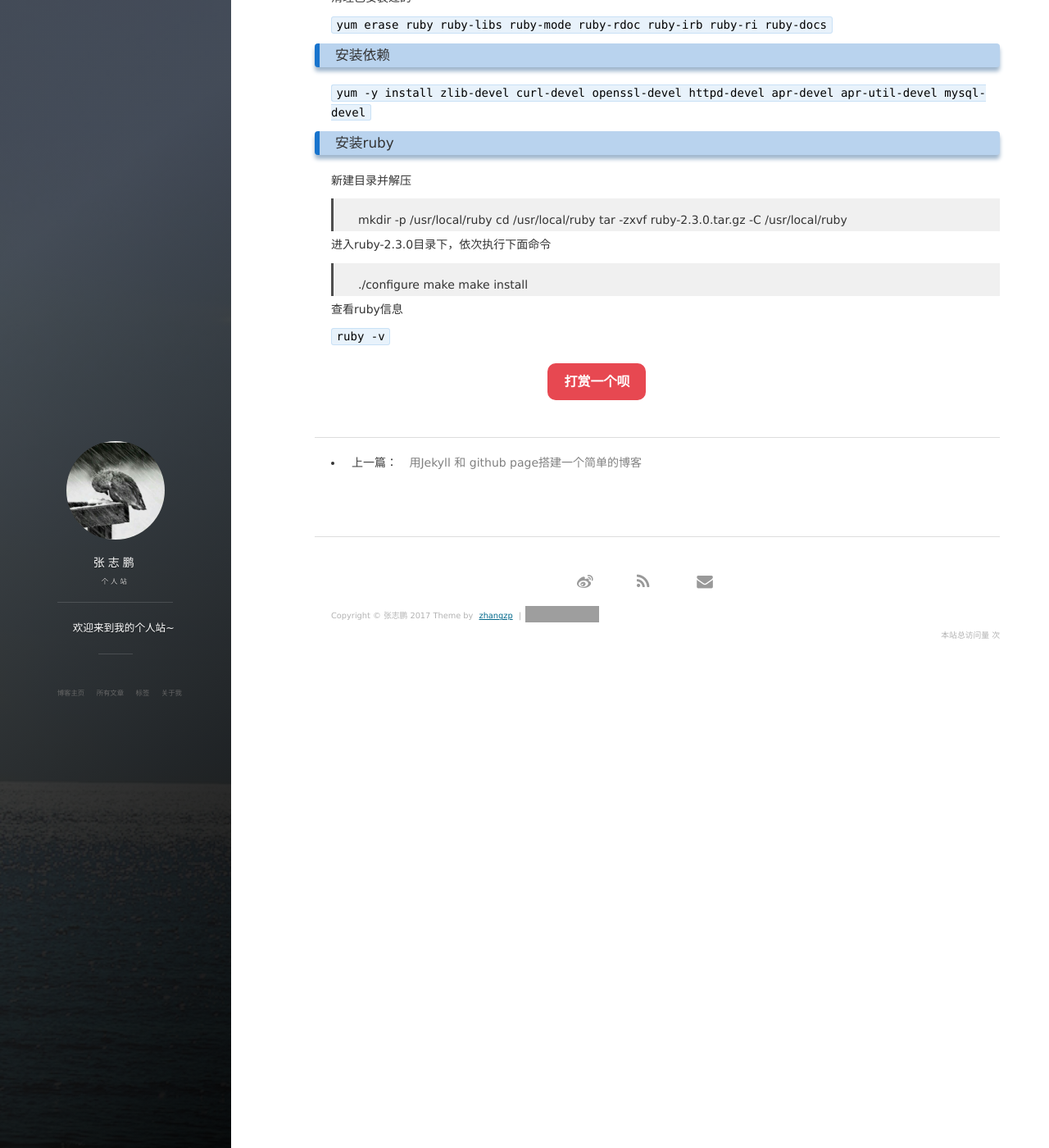
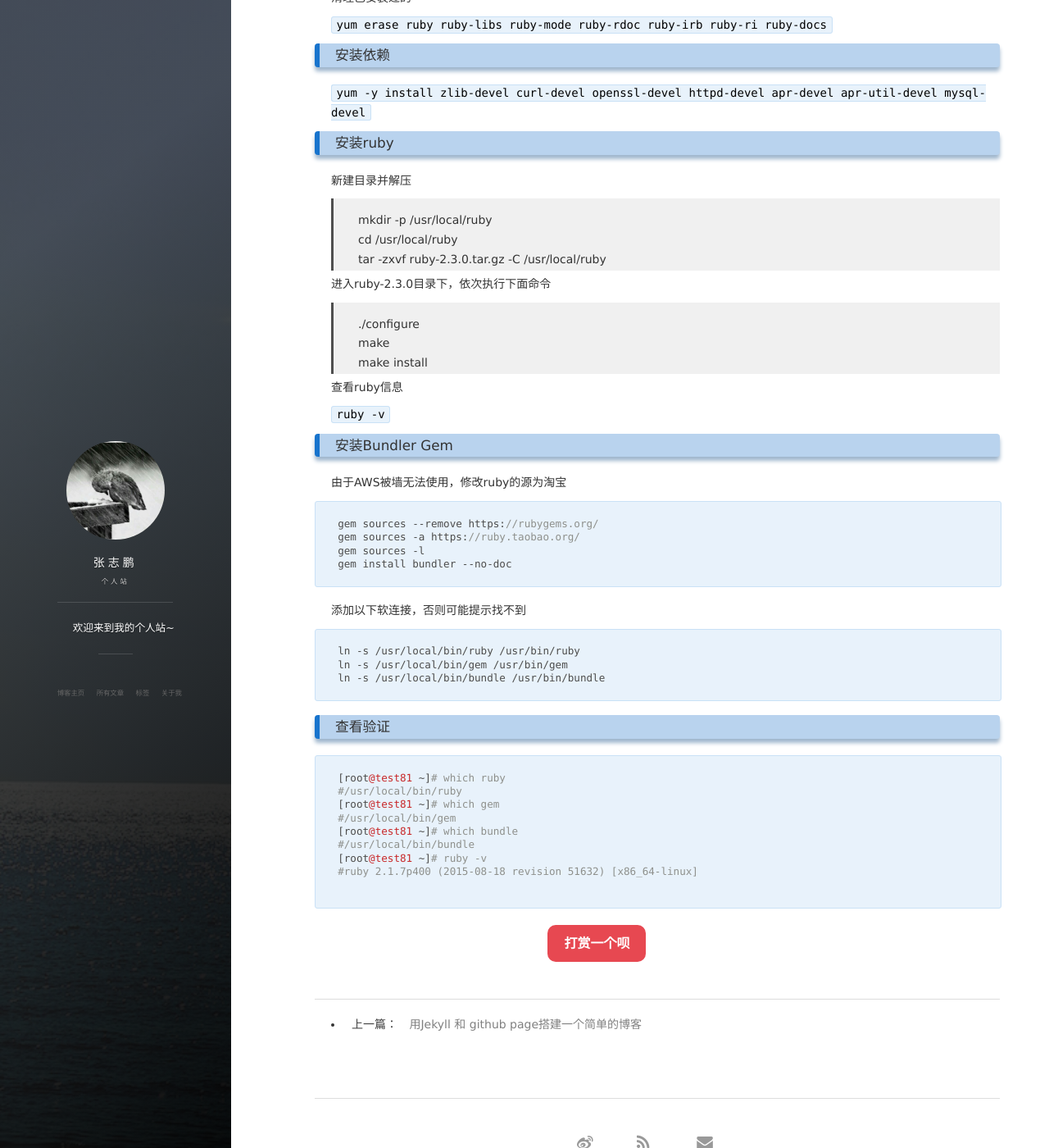
Before and after one commit to zhangzhipengde/zhangzhipengde.github.io, a Jekyll site: the page built from _posts/2015-10-03-ruby环境搭建.md, in a window 1280 px wide and 1400 px high, scrolled down 294 px. Shown: the whole window at 82% size. Built offline with Jekyll 4.4.1, drawn with Linux system fonts in a browser that asks for light colours; nearby versions of some CDN libraries; comment, search, counter and statistics services are not loaded; grey boxes are pictures that could not be loaded.

Commit message:
Create 2015-10-03-ruby环境搭建.md

````diff
--- a/_posts/2015-10-03-ruby环境搭建.md
+++ b/_posts/2015-10-03-ruby环境搭建.md
@@ -25,16 +25,49 @@ tag: Linux
 
 新建目录并解压
 
-> mkdir -p /usr/local/ruby
-> cd /usr/local/ruby
+> mkdir -p /usr/local/ruby  <br />
+> cd /usr/local/ruby <br />
 > tar -zxvf ruby-2.3.0.tar.gz -C /usr/local/ruby
 
 进入ruby-2.3.0目录下，依次执行下面命令
 
-> ./configure
-> make
-> make install
+> ./configure <br />
+> make <br />
+> make install <br />
 
 查看ruby信息
 
 `ruby -v`
+
+### 安装Bundler Gem
+
+由于AWS被墙无法使用，修改ruby的源为淘宝
+
+```
+gem sources --remove https://rubygems.org/
+gem sources -a https://ruby.taobao.org/
+gem sources -l
+gem install bundler --no-doc
+```
+
+添加以下软连接，否则可能提示找不到
+
+```
+ln -s /usr/local/bin/ruby /usr/bin/ruby
+ln -s /usr/local/bin/gem /usr/bin/gem
+ln -s /usr/local/bin/bundle /usr/bin/bundle
+```
+
+### 查看验证
+
+```
+[root@test81 ~]# which ruby
+#/usr/local/bin/ruby
+[root@test81 ~]# which gem
+#/usr/local/bin/gem
+[root@test81 ~]# which bundle
+#/usr/local/bin/bundle
+[root@test81 ~]# ruby -v
+#ruby 2.1.7p400 (2015-08-18 revision 51632) [x86_64-linux]
+
+```
````
